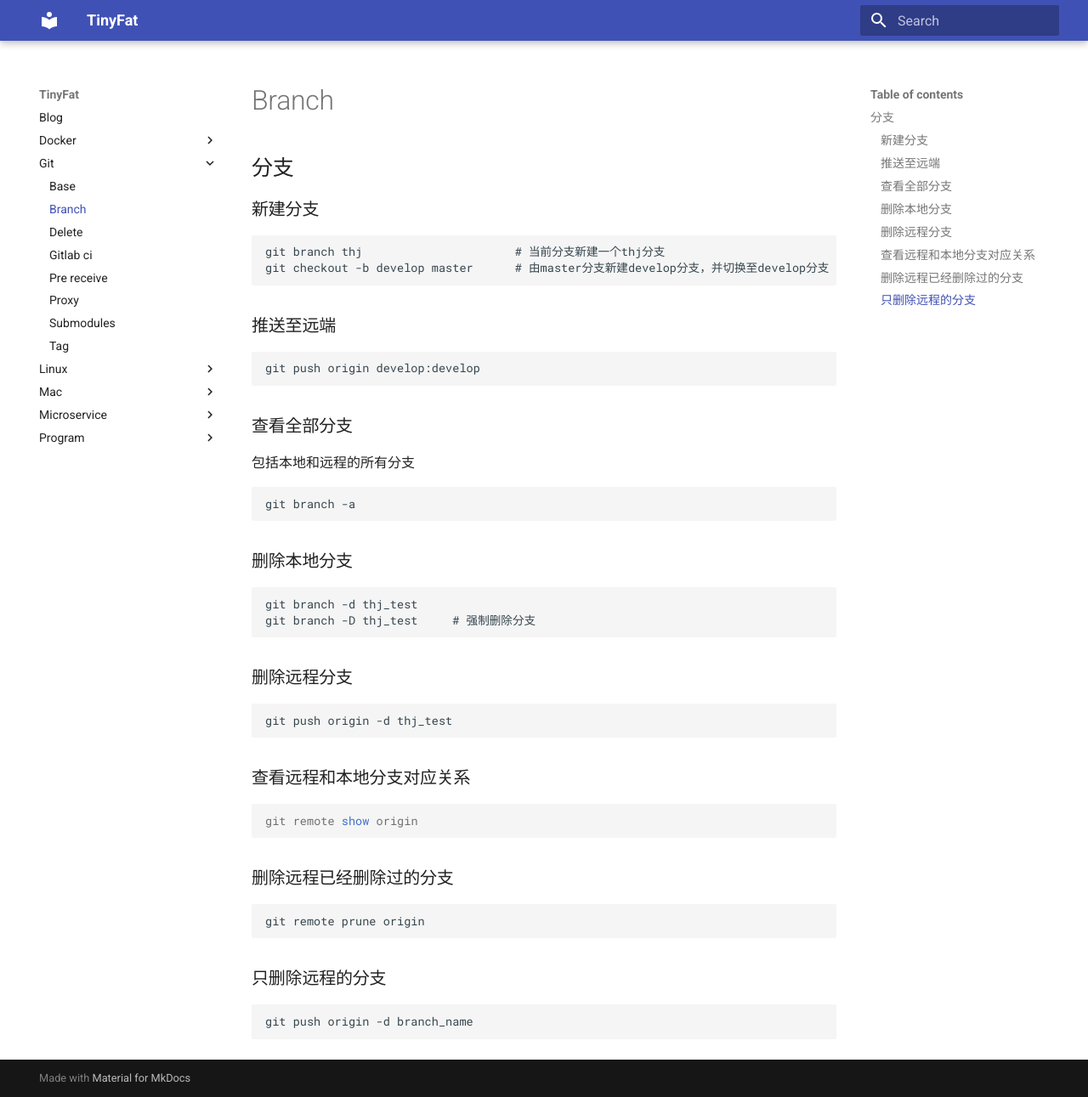
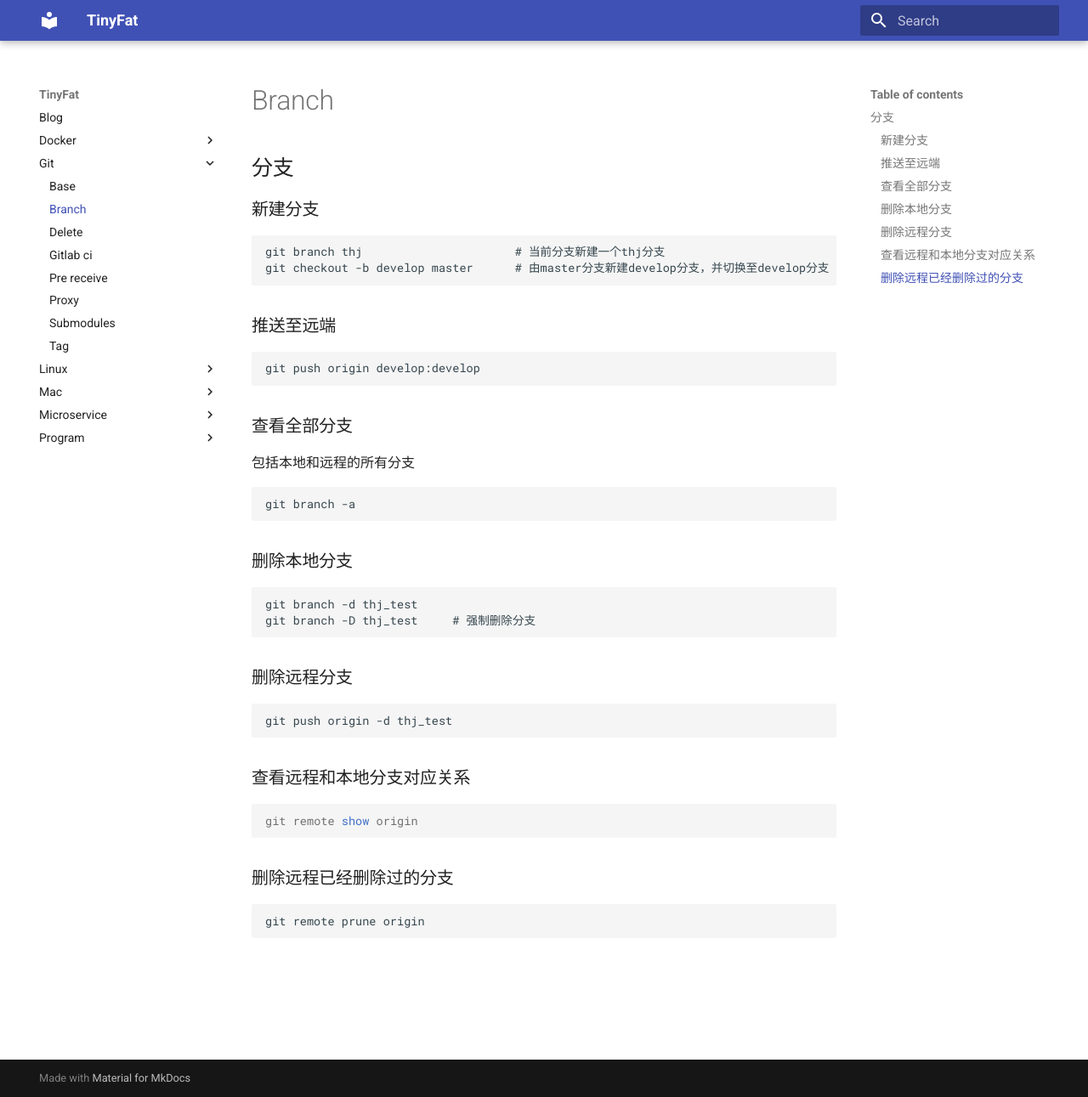
Before and after one commit to thj8/blog, an MkDocs documentation site: the page built from docs/Git/branch.md, in a window 1280 px wide and 1291 px high. Shown: the whole window at 85% size. Built offline with MkDocs 1.6.1 and Material for MkDocs 9.7.7, drawn with Linux system fonts in a browser that asks for light colours.

Commit message:
delete git push

````diff
--- a/docs/Git/branch.md
+++ b/docs/Git/branch.md
@@ -44,9 +44,3 @@ git remote show origin
 ```
 git remote prune origin
 ```
-
-### 只删除远程的分支
-
-```
-git push origin -d branch_name
-```
````
